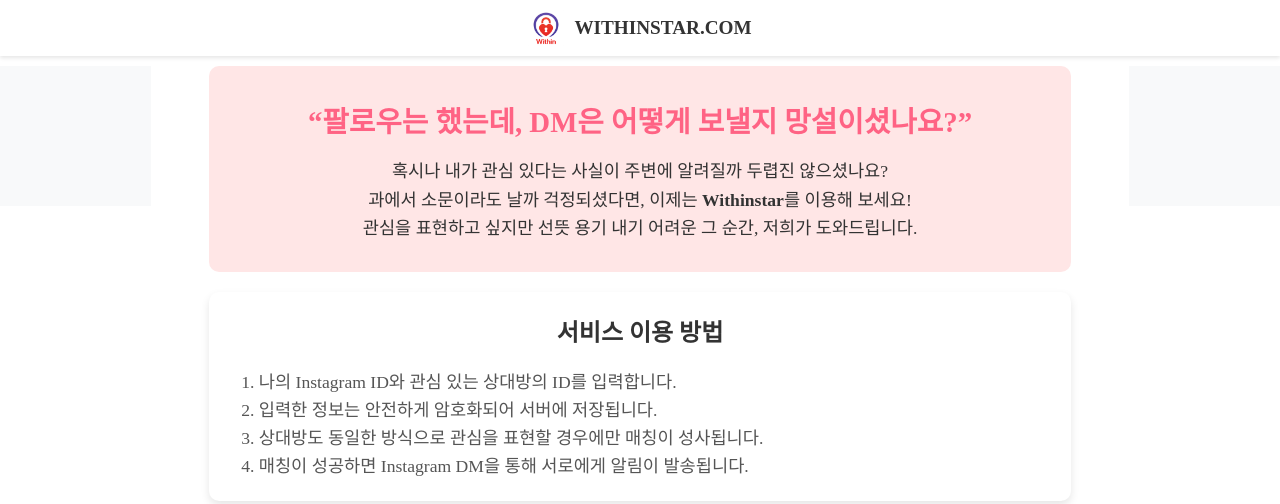
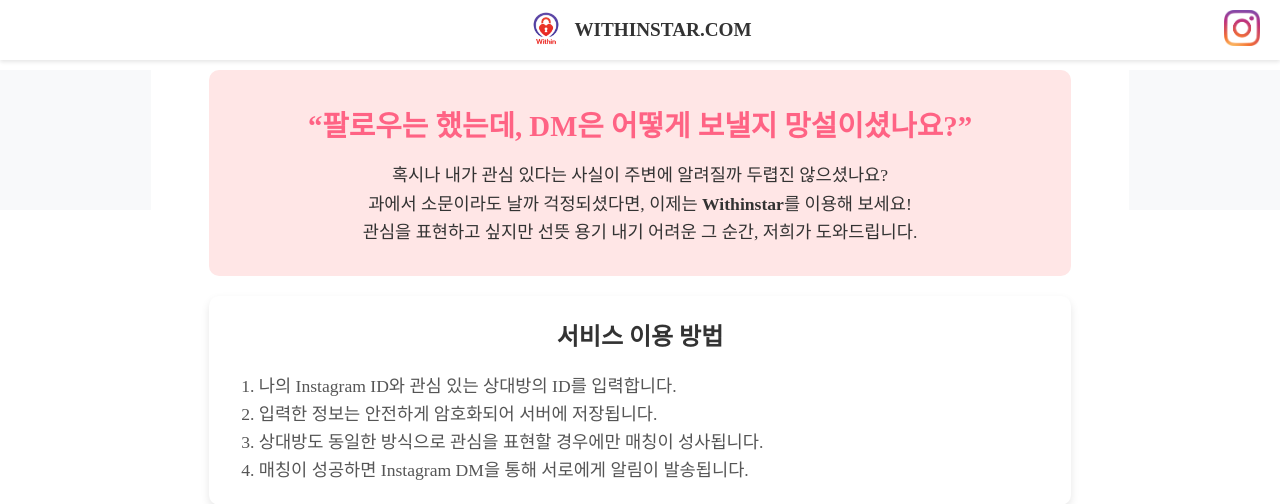
Before and after one commit to hi-shp/Within, a Flask app: page / in a window 1280 px wide. Shown: the top 504 px of the page. Run offline with Flask 3, Linux system fonts and the light colour scheme; some libraries are stand-ins or nearby versions.

Commit message:
Update insta logo

```diff
--- a/static/css/style.css
+++ b/static/css/style.css
@@ -70,31 +70,66 @@ h1, p {
 .header {
     width: 100%;
     background-color: #ffffff; /* 흰색 배경 */
-    padding: 10px; /* 패딩 최적화 */
+    padding: 10px 20px; /* 패딩 추가 */
     box-shadow: 0px 2px 4px rgba(0, 0, 0, 0.1); /* 아래 그림자 */
-    display: flex;
+    display: flex; /* 플렉스 레이아웃 */
     justify-content: center; /* 가운데 정렬 */
+    align-items: center; /* 세로 정렬 */
     position: sticky;
     top: 0; /* 스크롤 시 고정 */
     z-index: 10; /* 우선순위 설정 */
     box-sizing: border-box; /* 패딩 포함 */
 }
 
+/* 로고 컨테이너 */
 .logo-container {
-    display: flex;
-    align-items: center;
+    display: flex; /* 플렉스 레이아웃 */
+    align-items: center; /* 세로 정렬 */
+    gap: 10px; /* 로고와 텍스트 사이 간격 */
 }
 
+/* Instagram 아이콘 컨테이너 */
+.icon-container {
+    position: absolute;
+    right: 20px; /* 헤더 오른쪽 끝에 배치 */
+    top: 50%;
+    transform: translateY(-50%); /* 세로 가운데 정렬 */
+}
+
+/* 로고 */
 .logo {
     height: 36px; /* 로고 크기 */
-    margin-right: 10px; /* 로고와 텍스트 간 간격 */
+    cursor: pointer;
 }
 
+/* 사이트 이름 */
 .site-name {
-    font-size: 1.2em; /* 사이트 이름 크기 */
-    font-weight: bold;
+    font-size: 1.2em; /* 텍스트 크기 */
+    font-weight: bold; /* 텍스트 굵게 */
     color: #333333; /* 진한 회색 */
     text-transform: uppercase; /* 대문자 표시 */
+    cursor: pointer;
+}
+
+/* 로고 및 이름 링크 스타일 */
+.logo-link, .site-name-link {
+    text-decoration: none; /* 밑줄 제거 */
+    color: inherit; /* 텍스트 색상 유지 */
+}
+
+/* Instagram 아이콘 */
+.icon {
+    height: 36px; /* 로고 크기와 동일 */
+    cursor: pointer;
+    transition: transform 0.3s ease; /* 클릭 시 애니메이션 */
+}
+
+.icon:hover {
+    transform: scale(1.1); /* 마우스 오버 시 크기 살짝 확대 */
+}
+
+.site-name-link:hover {
+    text-decoration: underline; /* 마우스 오버 시 밑줄 표시 */
 }
 
 /* 후킹 멘트 섹션 */
--- a/templates/index.html
+++ b/templates/index.html
@@ -15,8 +15,17 @@
     <!-- 헤더 -->
     <header class="header">
         <div class="logo-container">
-            <img src="{{ url_for('static', filename='images/logo1.png') }}" alt="Withinstar Logo" class="logo">
-            <span class="site-name">Withinstar.com</span>
+            <a href="/" class="logo-link">
+                <img src="{{ url_for('static', filename='images/logo1.png') }}" alt="Withinstar Logo" class="logo">
+            </a>
+            <a href="/" class="site-name-link">
+                <span class="site-name">Withinstar.com</span>
+            </a>
+        </div>
+        <div class="icon-container">
+            <a href="https://www.instagram.com/withinstar_official" target="_blank">
+                <img src="{{ url_for('static', filename='images/instagram.png') }}" alt="Instagram Icon" class="icon">
+            </a>
         </div>
     </header>
 
@@ -126,7 +135,7 @@
                 window.location.href = result.redirect;
             }
         } catch (error) {
-            alert('오류가 발생했습니다. 다시 시도해주세요.');
+            alert('스스로를 사랑하시는군요!');
         }
     });
     </script>
```
Also changed, not shown: templates/error.html (+11 -2 lines), templates/success.html (+11 -2 lines), static/images/instagram.png (added).
